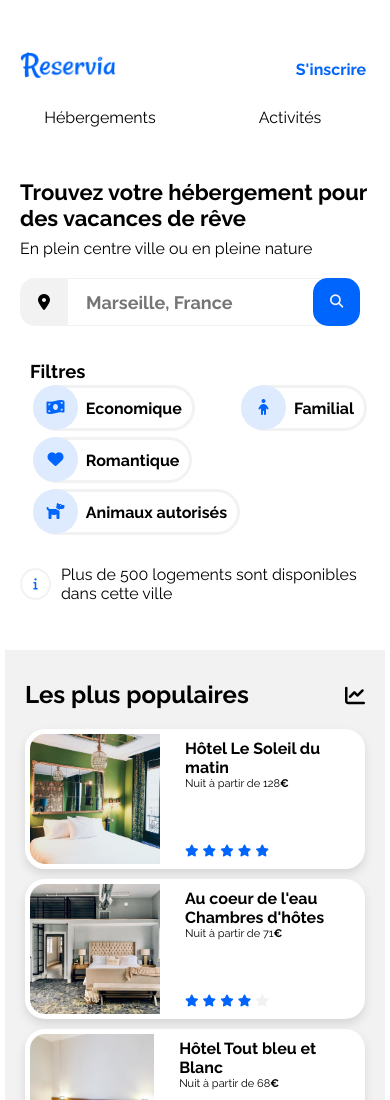
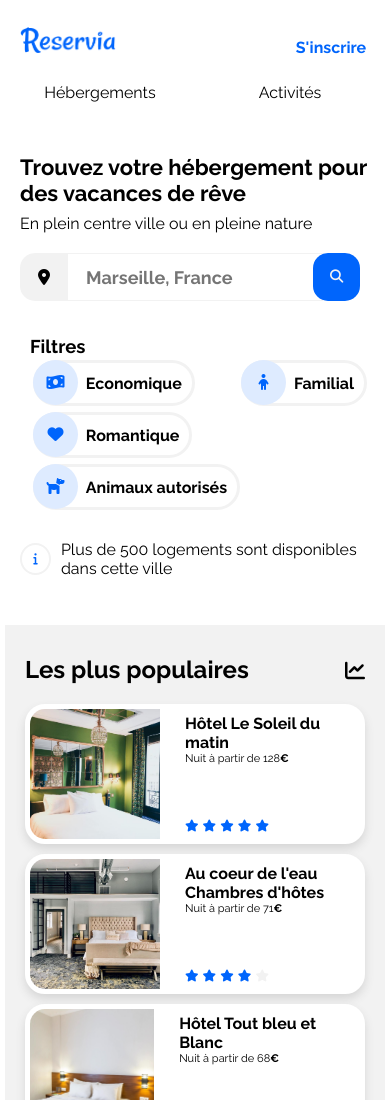
Before and after one commit to aurelieweb/AurelieDemetrio_2_27052021, a plain HTML site: page index.html in a window 390 px wide. Shown: the top 1100 px of the page. Drawn offline with Linux system fonts and the light colour scheme.

Commit message:
Coorection marge header desktop et mobile

```diff
--- a/styles.css
+++ b/styles.css
@@ -26,14 +26,14 @@ header{
     display: flex;
     justify-content: space-between;
     width: 100%;
-    height: 5em;
-    align-items: center;
+    height: 4em;
+    align-items: end;
 }
 
 header img{
     max-width: 6em;
     max-height: 2.5em;
-    margin-top: 25px;
+    /*margin-top: 20px;*/
 }
 
 nav{
@@ -45,17 +45,18 @@ nav ul{
     display: flex;
     list-style-type: none;
     height: 4em;
-    width: auto;
+    /*width: auto;*/
+    margin: 0;
 }
 
 nav ul li{
     display: flex;
-    width: auto;
+    /*width: auto;*/
     height: 4em;
     width: 5.5em;
-    align-items: flex-end;
+    align-items: center;
     justify-content: center;
-    padding: 0 40px;
+    padding: 10px 40px 0;
 }
 
 nav ul li:hover {
@@ -673,6 +674,7 @@ header img{
         position: absolute;
         right: 15px;
         top: 15px;
+        padding: 0;
     }
 
     nav ul{
```
